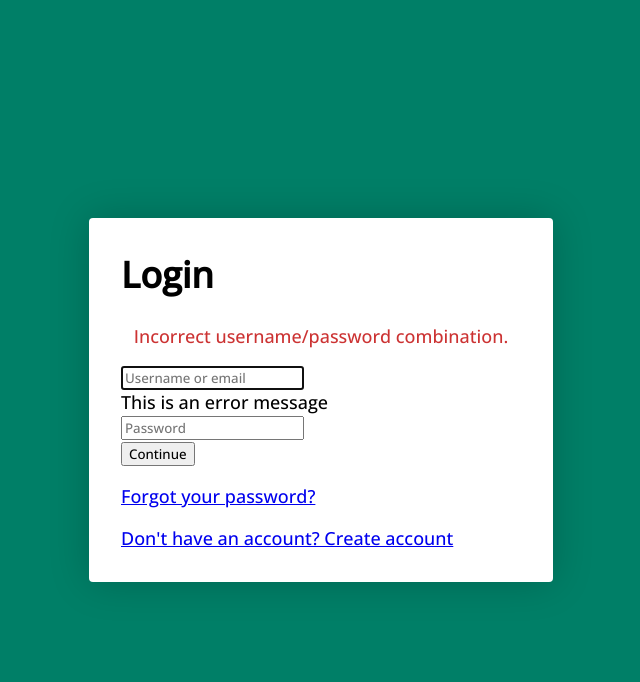
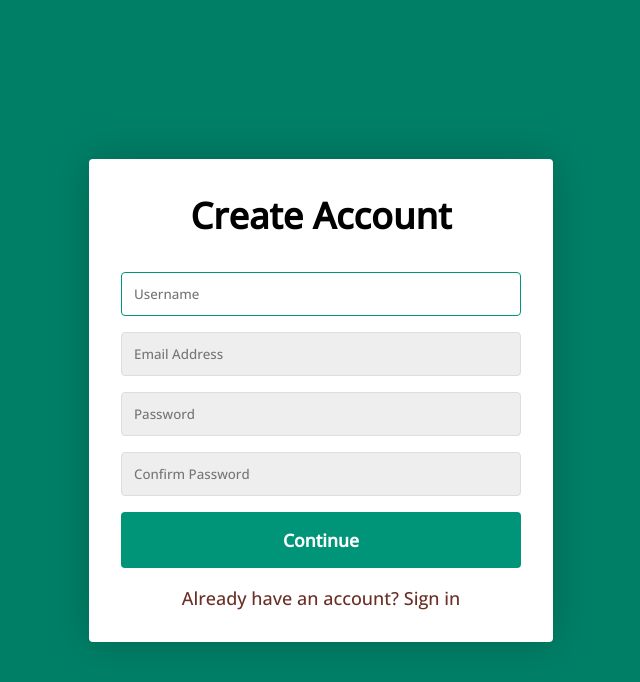
Before and after one commit to stekunda/Cardinal-Cupboard-Project, a plain HTML site: page index.html in a window 1280 px wide. Shown: the whole page, without its empty margins (319-959 px from the left). Drawn offline with nearby package versions, Linux system fonts and the light colour scheme.

Commit message:
Added toggle functioniality between user login & registration

```diff
--- a/index.html
+++ b/index.html
@@ -10,24 +10,19 @@
 
 </head>
 <body>
-
-
-
     <div class="container">
-        <form class="form" id="login">
+        <form class="form form--hidden" id="login">
             <h1 class="form__title">Login</h1>
-            <div class="form__message form__message--error">
-                Incorrect username/password combination.
-            </div>
+            <div class="form__message form__message--error"></div>
             <div class="form__input-group">
                 <input type="text" class="form__input" autofocus placeholder="Username or email">
-                <div class="form__input-error-message">This is an error message</div>
+                <div class="form__input-error-message"></div>
             </div>
             <div class="form__input-group">
                 <input type="password" class="form__input" autofocus placeholder="Password">
                 <div class="form__input-error-message"></div>
             </div>
-            <button class="form__button"type="submit">Continue</button>
+            <button class="form__button" type="submit">Continue</button>
             <p class="form__text">
                 <a href="#" class="form__link">Forgot your password?</a>
             </p>
@@ -35,5 +30,30 @@
                 <a class="form__link" href="./" id = "linkCreateAccount">Don't have an account? Create account</a>
             </p>
         </form>
+        <form class="form" id="createAccount">
+            <h1 class="form__title">Create Account</h1>
+            <div class="form__message form__message--error"></div>
+            <div class="form__input-group">
+                <input type="text" class="form__input" autofocus placeholder="Username">
+                <div class="form__input-error-message"></div>
+            </div>
+            <div class="form__input-group">
+                <input type="text" class="form__input" autofocus placeholder="Email Address">
+                <div class="form__input-error-message"></div>
+            </div>
+            <div class="form__input-group">
+                <input type="password" class="form__input" autofocus placeholder="Password">
+                <div class="form__input-error-message"></div>
+            </div>
+            <div class="form__input-group">
+                <input type="password" class="form__input" autofocus placeholder="Confirm Password">
+                <div class="form__input-error-message"></div>
+            </div>
+            <button class="form__button"type="submit">Continue</button>
+            <p class="form__text">
+                <a class="form__link" href="./" id = "linkLogin">Already have an account? Sign in</a>
+            </p>
+        </form>
     </div>
+    <script src="./main.js"></script>
 </body>
--- a/main.css
+++ b/main.css
@@ -34,12 +34,21 @@ body{
   font-family: 'Open Sans', sans-serif;
 }
 
+.form--hidden {
+  display: none;
+}
+
 .form > *:first-child {
   margin-top: 0;
 }
 
 .form > *:last-child {
   margin-bottom: 0;
+}
+
+.form__title {
+  margin-bottom: 2rem;
+  text-align: center;
 }
 
 .form__message {
@@ -54,3 +63,70 @@ body{
 .form__message--error {
   color: var(--color-error);
 }
+
+.form__input-group {
+  margin-bottom: 1rem;
+}
+
+.form__input {
+  display: block;
+  width: 100%;
+  padding: 0.75rem;
+  box-sizing: border-box;
+  border-radius: var(--border-radius);
+  border: 1px solid #dddddd;
+  outline: none;
+  background: #eeeeee;
+  transition: background 0.2s, border-color 0.2s;
+}
+
+.form__input:focus {
+  border-color: var(--color-primary);
+  background: #ffffff;
+}
+
+.form__input--error {
+  color: var(--color-error);
+  border-color: var(--color-error);
+}
+
+.form__input-error-message {
+  margin-top: 0.5rem;
+  font-size: 0.85rem;
+  color: var(--color-error);
+}
+
+.form__button {
+  width: 100%;
+  padding: 1rem 2rem;
+  font-weight: bold;
+  font-size: 1.1rem;
+  color: #ffffff;
+  border: none;
+  border-radius: var(--border-radius);
+  outline: none;
+  cursor: pointer;
+  background: var(--color-primary);
+}
+
+.form__button:hover {
+  background: var(--color-primary-dark);
+}
+
+.form__button:active {
+  transform: scale(0.98);
+}
+
+.form__text {
+  text-align: center;
+}
+
+.form__link {
+  color: var(--color-secondary);
+  text-decoration: none;
+  cursor: pointer;
+}
+
+.form__link:hover {
+  text-decoration: underline;
+}
--- a/main.js
+++ b/main.js
@@ -1,4 +1,4 @@
-const http = require("http");
+/*const http = require("http");
 const fs = require("fs");
 
 const port = 3000;
@@ -23,3 +23,23 @@ server.listen(port, function (error) {
         console.log("Server is listening on port " + port);
     }
 });
+*/
+
+document.addEventListener("DOMContentLoaded", () => {
+    const loginForm = document.querySelector("#login");
+    const createAccountForm = document.querySelector("#createAccount");
+
+    document
+        .querySelector("#linkCreateAccount")
+        .addEventListener("click", (e) => {
+            e.preventDefault();
+            loginForm.classList.add("form--hidden");
+            createAccountForm.classList.remove("form--hidden");
+        });
+
+    document.querySelector("#linkLogin").addEventListener("click", (e) => {
+        e.preventDefault();
+        loginForm.classList.remove("form--hidden");
+        createAccountForm.classList.add("form--hidden");
+    });
+});
```
